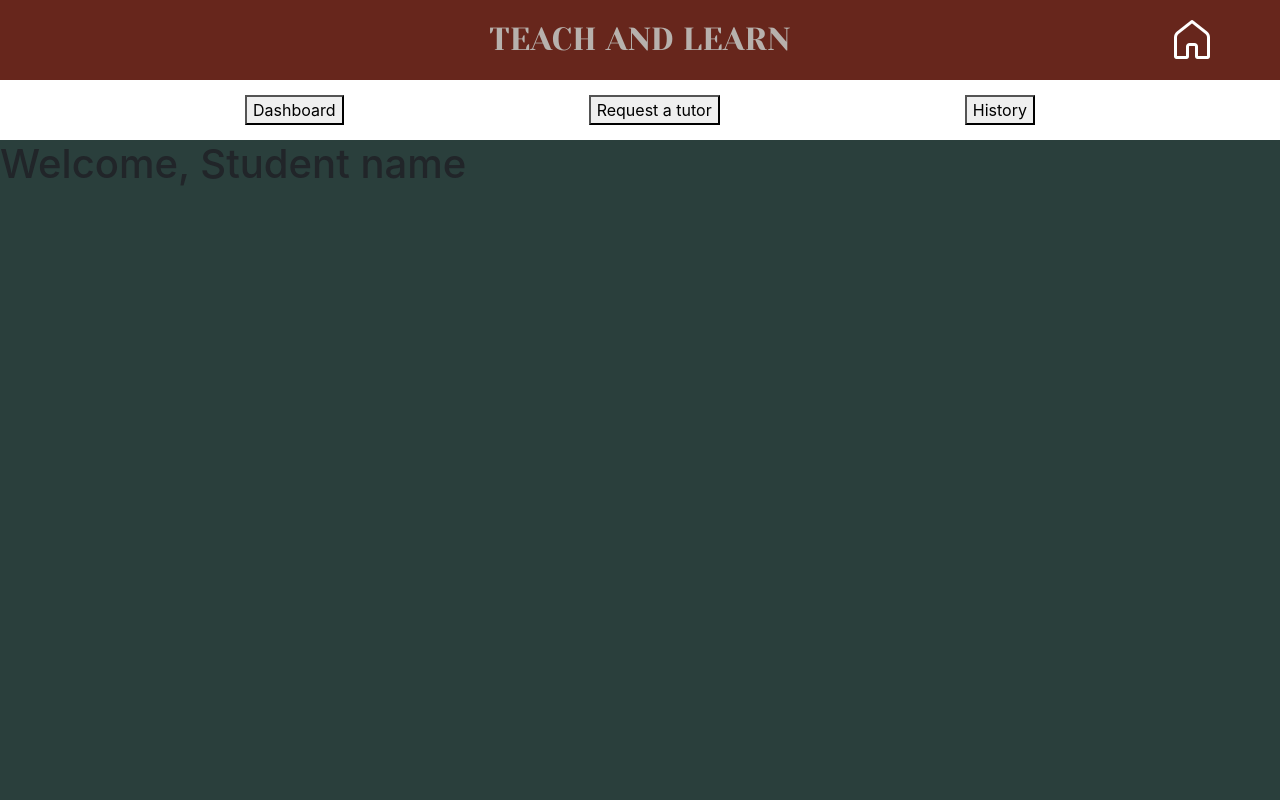
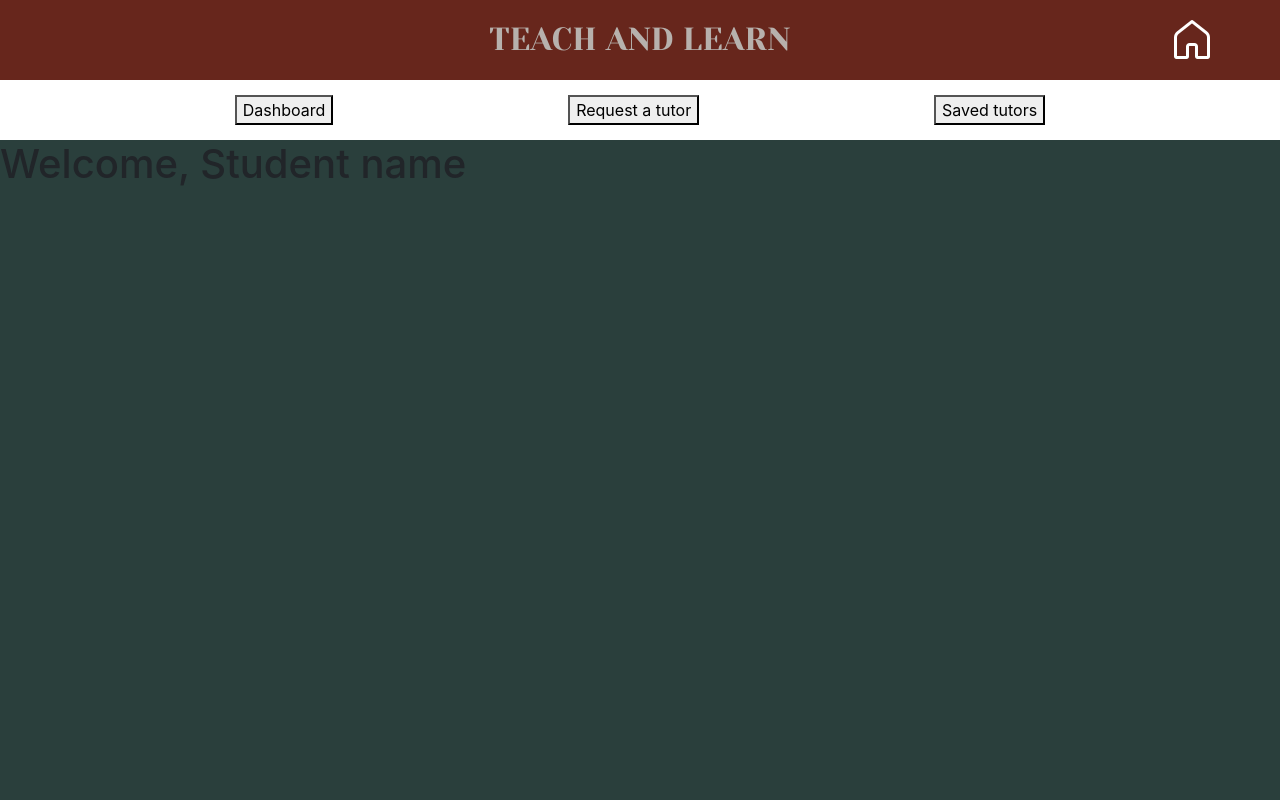
Before and after one commit to kfisch2/tutor-app, a React (Create React App) app: page /student in a window 1280 px wide. Shown: the top 800 px of the page. Built offline with nearby package versions, Linux system fonts and the light colour scheme.

Commit message:
populate tutors function using lazyQuery

```diff
--- a/src/components/Student/Pages/RequestForm.js
+++ b/src/components/Student/Pages/RequestForm.js
@@ -4,43 +4,36 @@ import { QUERY_SUBJECTS } from "../../../utils/queries";
 import { QUERY_TUTORS_BY_SUBJECT } from "../../../utils/queries";
 
 const RequestForm = () => {
+  const { loading, error, data } = useQuery(QUERY_SUBJECTS);
+  // POPULATE SUBJECTS
+  const populateTutors = (subject) => {
 
-  const { loading, error, data } = useQuery(QUERY_SUBJECTS);
-  // POPULATE MATH SUBJECTS
-  loading ? console.log("loading") : console.log("not loading?");
-  error ? console.log(error.message) : console.log("no error!");
-  data ? console.log(data) : console.log("no data...");
-
+  }
   return (
     <>
       <h1>Request Form!</h1>
       <h2>Science: </h2>
       {data?.subjects[0].science.map((subject, i) => {
-        console.log(subject);
         return <button key={subject}>{subject}</button>;
       })}
 
       <h2>Mathematics: </h2>
       {data?.subjects[0].mathematics.map((subject, i) => {
-        console.log(subject);
         return <button key={subject}>{subject}</button>;
       })}
 
       <h2>History: </h2>
       {data?.subjects[0].history.map((subject, i) => {
-        console.log(subject);
         return <button key={subject}>{subject}</button>;
       })}
 
       <h2>Language: </h2>
       {data?.subjects[0].language.map((subject, i) => {
-        console.log(subject);
         return <button key={subject}>{subject}</button>;
       })}
 
       <h2>Social Science: </h2>
       {data?.subjects[0].socialScience.map((subject, i) => {
-        console.log(subject);
         return <button key={subject}>{subject}</button>;
       })}
     </>
--- a/src/components/Student/Student.js
+++ b/src/components/Student/Student.js
@@ -15,7 +15,7 @@ const Student = () => {
       name: "Request a tutor",
     },
     {
-      name: "History",
+      name: "Saved tutors",
     },
   ]);
 
```
